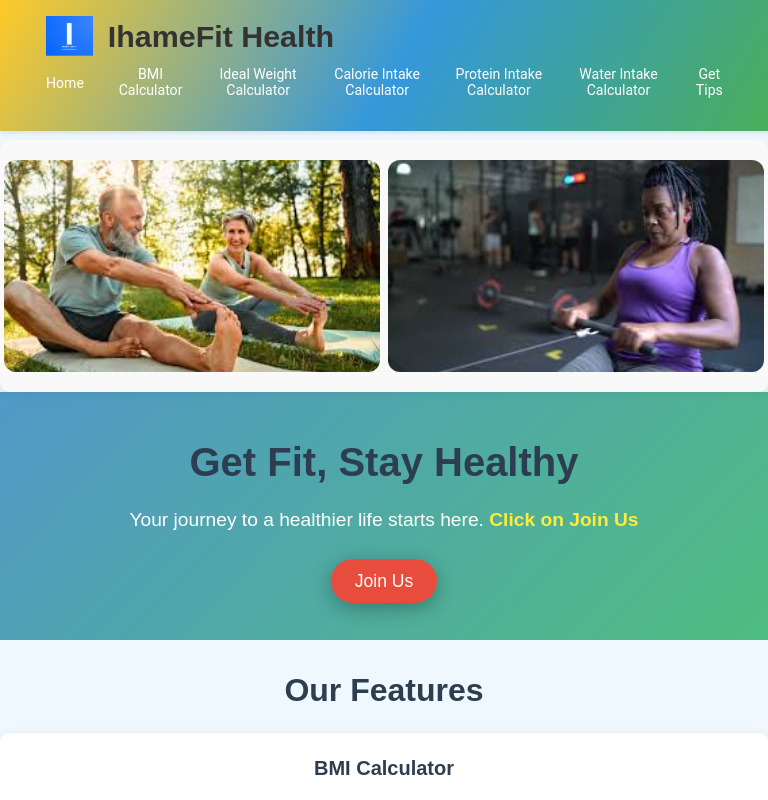
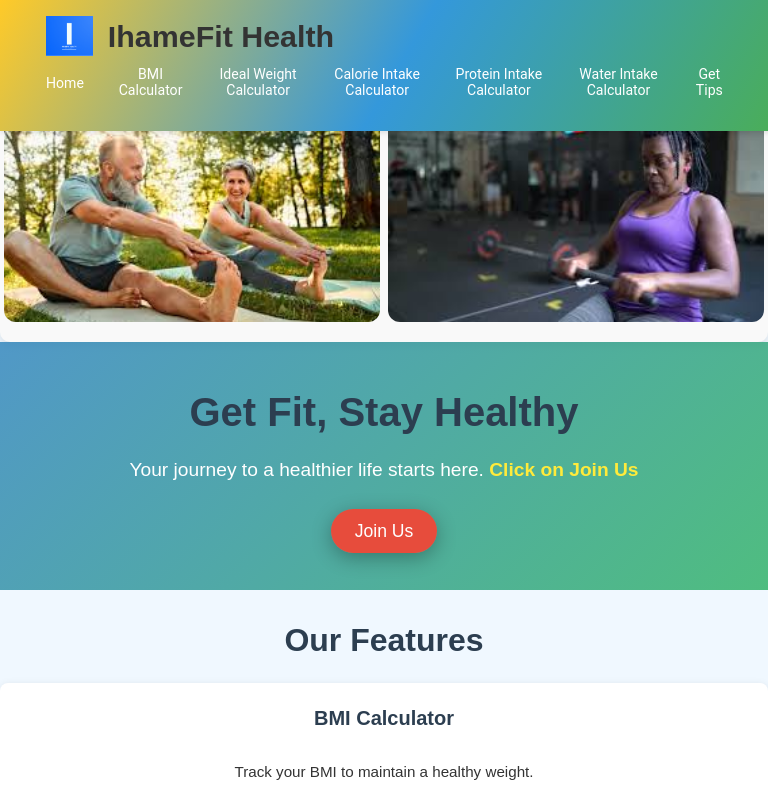
Before and after one commit to yvesmfura/Ihame-Fit-Health, a React (Vite) app: page / in a window 768 px wide. Shown: the top 800 px of the page. Built offline with nearby package versions, Linux system fonts and the light colour scheme.

Commit message:
Updating

```diff
--- a/src/styles.css
+++ b/src/styles.css
@@ -606,7 +606,7 @@ body {
 
   /* Push the content down to accommodate the fixed header */
   main {
-    margin-top: 40px;
+    margin-top: -10px;
   }
 
   .hero {
@@ -681,3 +681,10 @@ body {
     box-shadow: 0 10px 20px rgba(0, 0, 0, 0.1);
   }
 }
+
+/* Media query for devices with exactly 768x1024 resolution */
+@media only screen and (min-width: 768px) and (max-width: 768px) and (min-height: 1024px) and (max-height: 1024px) {
+  main {
+    margin-top: 40px;
+  }
+}
```
